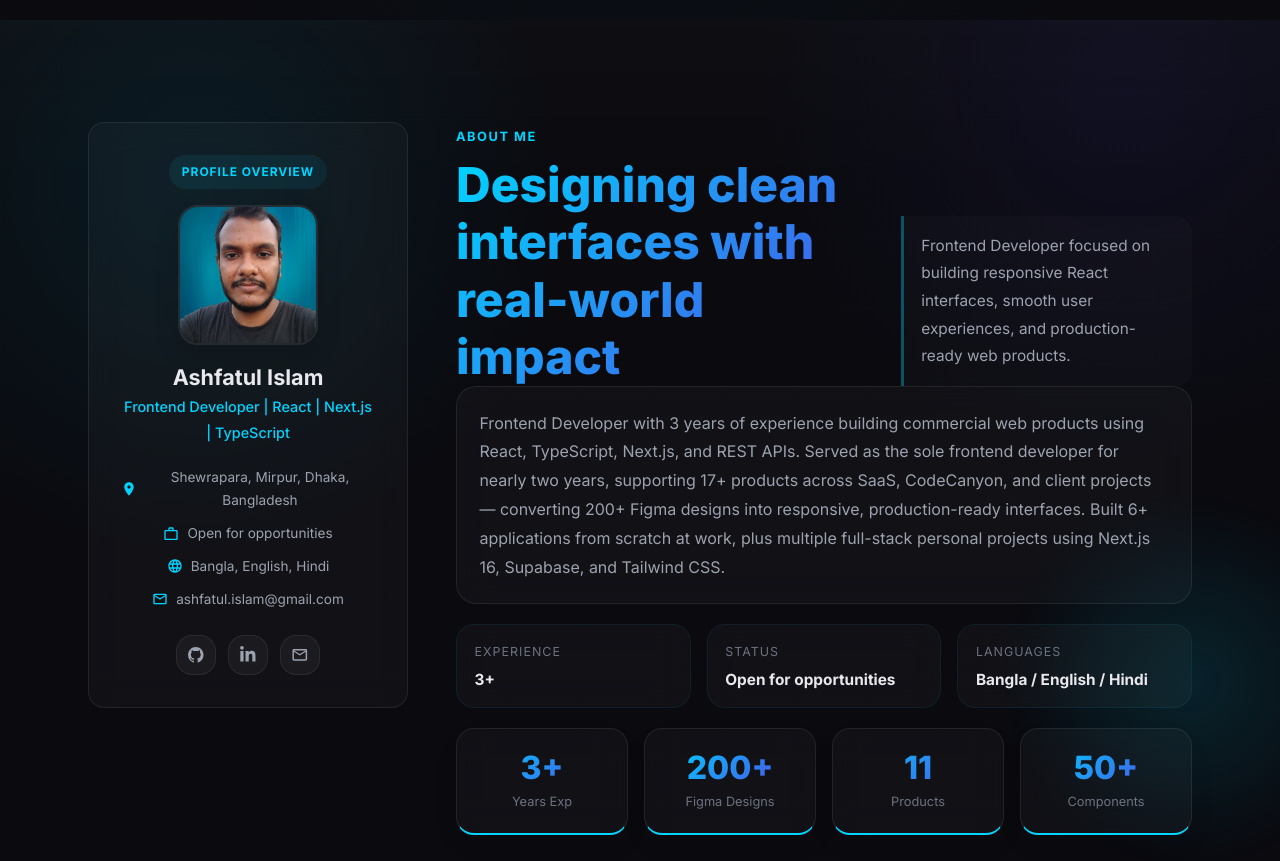
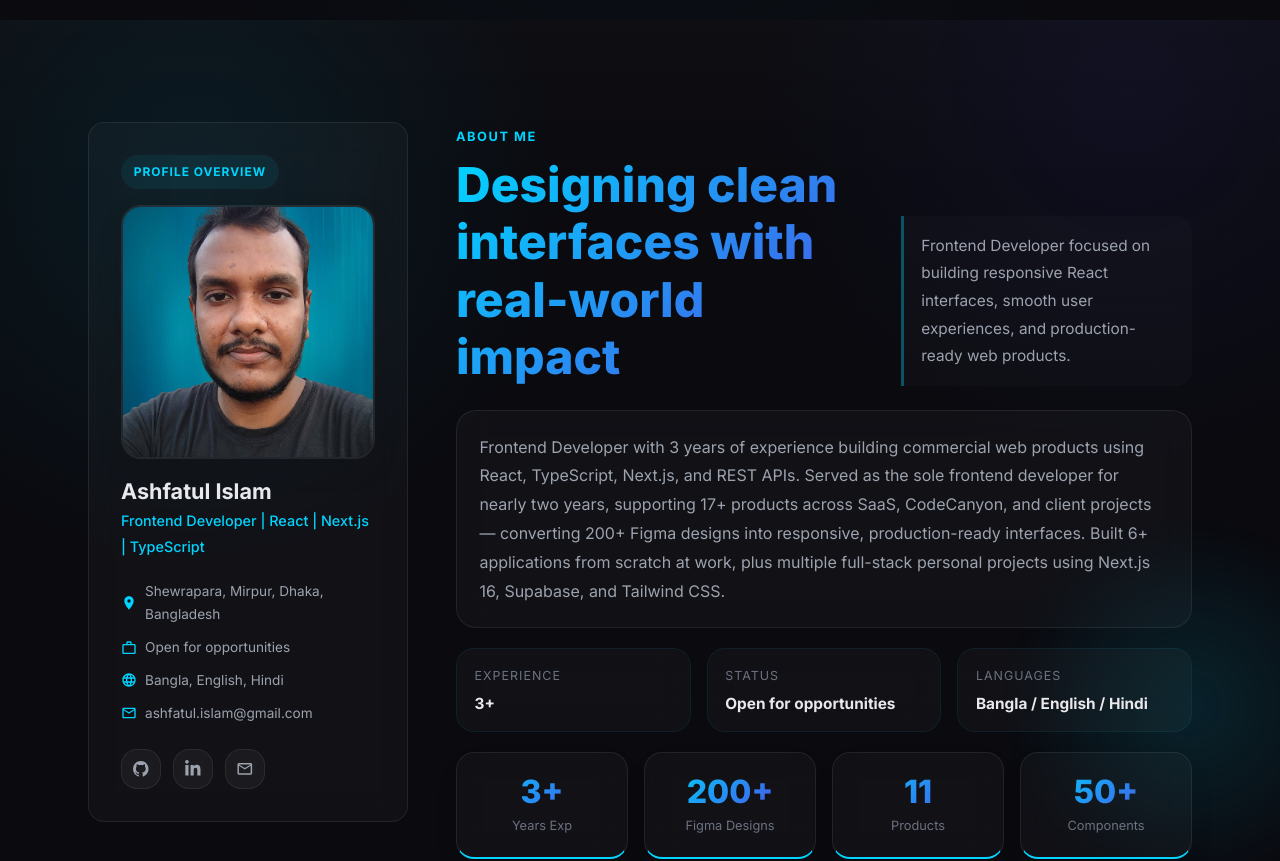
Before and after one commit to Ashfatul/portfolio_react, a React (Vite) app: page / in a window 1280 px wide. Shown: the part 780-1641 px from the top of the page. Built offline with nearby package versions, Linux system fonts and the light colour scheme.

Commit message:
update section style update

```diff
--- a/src/assets/scss/components/_about.scss
+++ b/src/assets/scss/components/_about.scss
@@ -56,7 +56,6 @@
   &__card {
     @include glass-card;
     padding: 2rem;
-    text-align: center;
     position: sticky;
     top: 6rem;
     perspective: 1000px;
@@ -81,8 +80,9 @@
   }
 
   &__avatar {
-    width: 140px;
-    height: 140px;
+    width: 100%;
+    height: auto;
+    aspect-ratio: 1/1;
     border-radius: 20px;
     object-fit: cover;
     margin: 0 auto 1.25rem;
@@ -122,6 +122,7 @@
   &__info {
     display: flex;
     flex-direction: column;
+    align-items: flex-start;
     gap: 0.6rem;
     margin-bottom: 1.5rem;
     font-size: 0.85rem;
@@ -129,7 +130,7 @@
     &-item {
       display: flex;
       align-items: center;
-      justify-content: center;
+      justify-content: flex-start;
       gap: 0.5rem;
       color: $text-secondary;
 
@@ -144,7 +145,7 @@
   &__social {
     display: flex;
     align-items: center;
-    justify-content: center;
+    justify-content: flex-start;
     gap: 0.75rem;
   }
 
@@ -180,6 +181,7 @@
     grid-template-columns: minmax(0, 1.3fr) minmax(220px, 0.9fr);
     gap: 1.5rem;
     align-items: end;
+    margin-bottom: 1.5rem;
 
     @include below(md) {
       grid-template-columns: 1fr;
```
